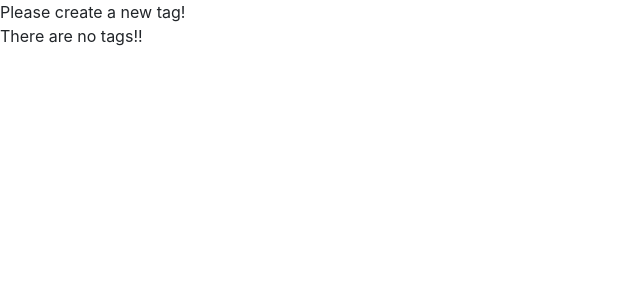
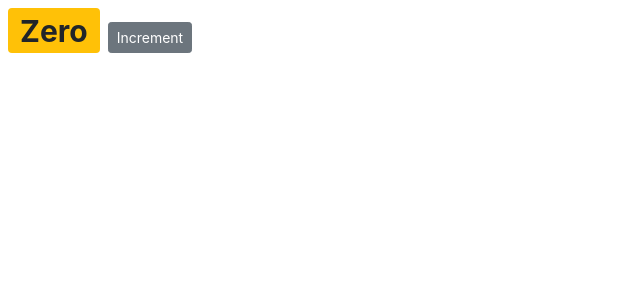
Before and after one commit to nomadlife/react_counter, a React (Create React App) app: page / in a window 1280 px wide. Shown: the top 300 px of the page, without its empty margins (0-640 px from the left). Built offline with nearby package versions, Linux system fonts and the light colour scheme.

Commit message:
Handling Event

```diff
--- a/src/components/counter.jsx
+++ b/src/components/counter.jsx
@@ -11,17 +11,20 @@ class Counter extends Component {
         fontWeight : 'bold'
     };
 
-    renderTags(){
-        if (this.state.tags.length === 0) return <p>There are no tags!!</p>;
-        return <ul>{ this.state.tags.map(tag => <li key={tag}>{tag}</li>)}</ul>;
-
+    handleIncrement(){
+        console.log('Increment Clicked!', this);
     }
 
     render() {
+        // let classes = this.getBadgeClasses();
         return (
             <React.Fragment>
-                { this.state.tags.length === 0 && 'Please create a new tag!'}
-                {this.renderTags()}
+                {/* <img src={this.state.imageUrl} alt=""></img> */}
+                <span style={{fontSize:30}} className={this.getBadgeClasses()}> {this.formatCount()} </span>
+                <button onClick={this.handleIncrement} className="btn btn-secondary btn-sm">Increment</button>
+                <ul>
+                    { this.state.tags.map(tag => <li key={tag}>{tag}</li>)}
+                </ul>
             </React.Fragment>
         )
     }
```
